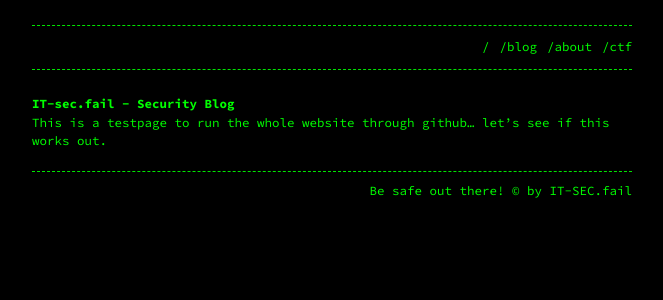
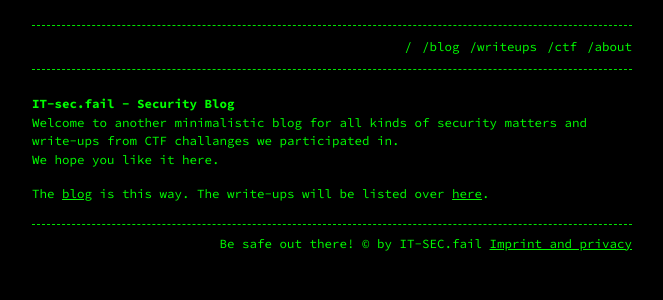
Before and after one commit to it-sec-fail/it-sec-fail.github.io, a Jekyll site: the page built from readme.md, in a window 1280 px wide. Shown: the top 300 px of the page, without its empty margins (308-971 px from the left). Built offline with Jekyll 4.4.1, drawn with Linux system fonts in a browser that asks for light colours.

Commit message:
added more static content and placeholder

```diff
--- a/_config.yml
+++ b/_config.yml
@@ -11,8 +11,9 @@ url: ""
 header_pages:
   - readme.md
   - blog.md
+  - writeups.md
+  - ctfs.md
   - about.md
-  - ctfs.md
 
 footer: 'Be safe out there! © by IT-SEC.fail'
 
--- a/_includes/footer.html
+++ b/_includes/footer.html
@@ -1,3 +1,4 @@
 <footer>
   {{ site.footer }}
+  <a href="impress.md">Imprint and privacy</a>
 </footer>
--- a/readme.md
+++ b/readme.md
@@ -6,4 +6,7 @@ permalink: /
 
 # IT-sec.fail - Security Blog
 
-This is a testpage to run the whole website through github... let's see if this works out.
+Welcome to another minimalistic blog for all kinds of security matters and write-ups from CTF challanges we participated in.
+We hope you like it here.
+
+The [blog](blog.md) is this way. The write-ups will be listed over [here](writeups.md).
```
Also changed, not shown: blog.md (+1 -1 lines), ctfs.md (+1 -1 lines), impress.md (added, +9 -0 lines), writeups.md (added, +7 -0 lines).
